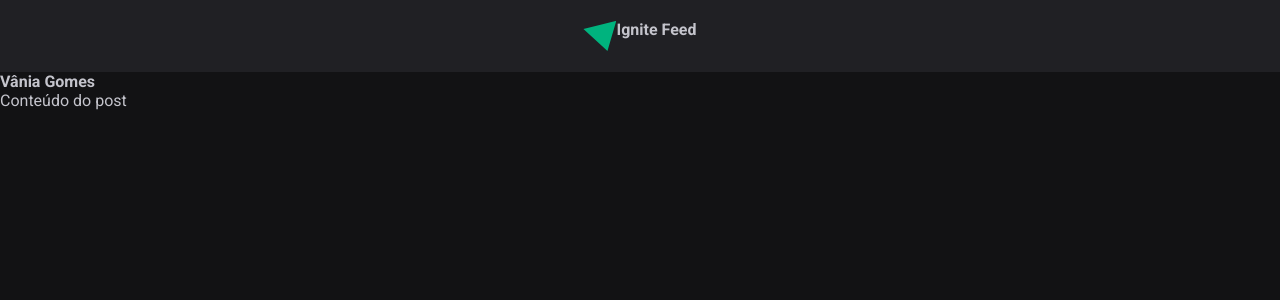
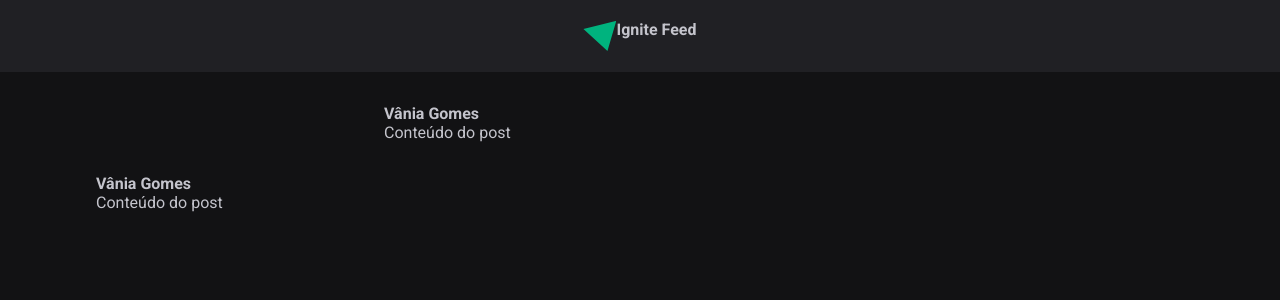
Before and after one commit to van-gomes/fundamentals-react-rocketseat, a React (Vite) app: page / in a window 1280 px wide. Shown: the top 300 px of the page. Built offline with nearby package versions, Linux system fonts and the light colour scheme.

Commit message:
Create Sidebar component

```diff
--- a/src/App.jsx
+++ b/src/App.jsx
@@ -2,15 +2,27 @@
 import { Post } from "./Post";
 import "./global.css";
 import styles from './App.module.css';
+import { Sidebar } from "./components/Sidebar";
 
 export function App() {
   return (
     <>
       <Header />
-      <Post
+
+      <div className={styles.wrapper}>
+        <aside>
+          <Sidebar/>
+        </aside>
+
+        <Post
         author="Vânia Gomes"
         content="Conteúdo do post"
-      />
+        />
+        <Post
+          author="Vânia Gomes"
+          content="Conteúdo do post"
+        />
+      </div>
     </>
   )
 }
--- a/src/App.module.css
+++ b/src/App.module.css
@@ -0,0 +1,9 @@
+.wrapper {
+    max-width: 70rem;
+    margin: 2rem auto;
+    padding: 0 1rem;
+    display: grid;
+    grid-template-columns: 256px 1fr;
+    gap: 2rem;
+    align-items: flex-start;
+}
--- /dev/null
+++ b/src/components/Sidebar.jsx
@@ -0,0 +1,20 @@
+import styles from "./Sidebar.module.css";
+
+export function Sidebar() {
+    <aside className={styles.sidebar}>
+         <img
+            className={styles.cover}
+            src="https://images.unsplash.com/photo-1605379399642-870262d3d051?ixlib=rb-1.2.1&ixid=MnwxMjA3fDB8MHxwaG90by1wYWdlfHx8fGVufDB8fHx8&auto=format&fit=crop&w=500&q=50"
+        />
+
+        <div className={styles.profile}>
+            <strong>Vânia Gomes</strong>
+            <span>Web Developer</span>
+        </div>
+
+        <footer>
+            <a href="#">Editar seu perfil</a>
+        </footer>
+    </aside>
+
+}
--- /dev/null
+++ b/src/components/Sidebar.module.css
@@ -0,0 +1,38 @@
+.sidebar {
+    background: var(--gray-800);;
+    border-radius: 8px;
+    overflow: hidden;
+}
+
+.cover {
+    width: 100%;
+    height: 72px;
+    object-fit: cover;
+}
+
+.profile {
+    display: flex;
+    flex-direction: column;
+    align-items: center;
+}
+
+.sidebar footer {
+    border-top: 1px solid var(--gray-600);
+    margin-top: 1.5rem;
+    padding: 1.5rem 2rem 2rem;
+}
+
+.sidebar footer a {
+    width: 100%;
+    background: transparent;
+    color: var(--green-500);
+    border: 1px solid var(--green-500);
+    border-radius: 8px;
+    height: 50px;
+    padding: 0 1.5rem;
+    font-weight: bold;
+    text-decoration: none;
+    display: flex;
+    align-items: center;
+    justify-content: center;
+}
```
